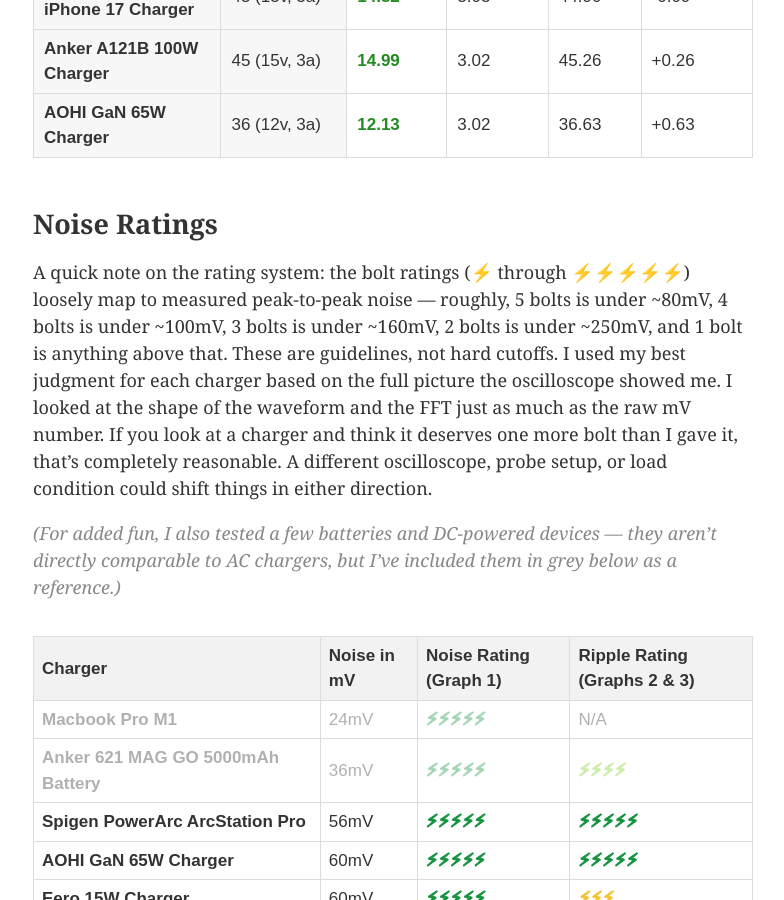
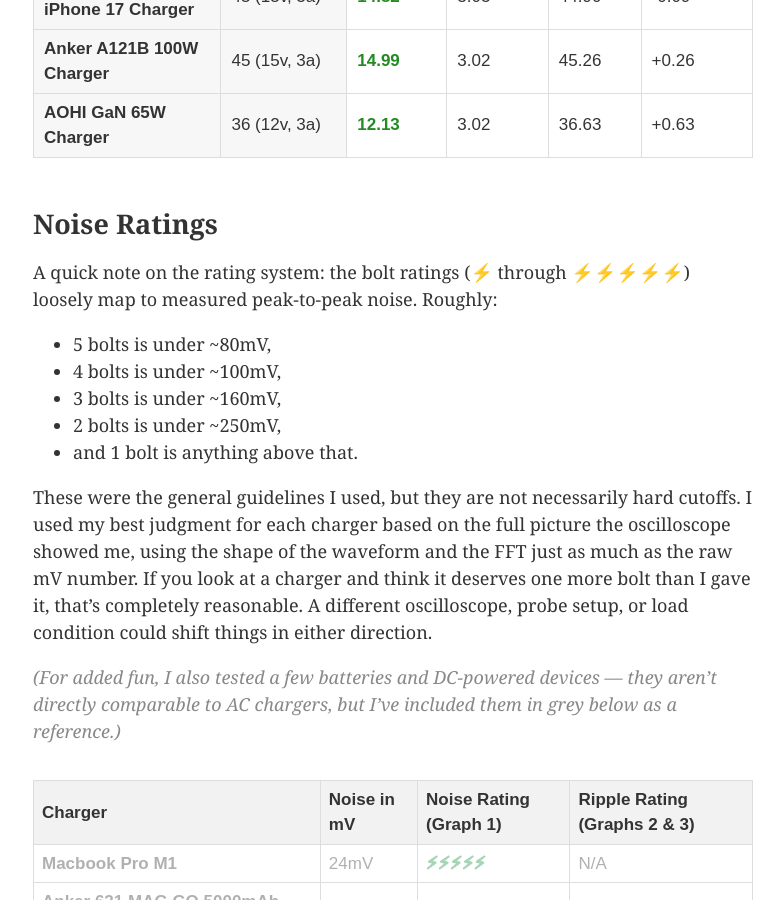
Before and after one commit to 0sps/sull1van.com, a Jekyll site: the page built from _posts/2026-01-19-a-dozen-chargers-in-the-lab.md, in a window 1280 px wide and 900 px high, scrolled down 5692 px. Shown: the whole window, without its empty margins (247-1031 px from the left). Built offline with Jekyll 4.4.1, drawn with Linux system fonts in a browser that asks for light colours.

Commit message:
Update 2026-01-19-a-dozen-chargers-in-the-lab.md

```diff
--- a/_posts/2026-01-19-a-dozen-chargers-in-the-lab.md
+++ b/_posts/2026-01-19-a-dozen-chargers-in-the-lab.md
@@ -505,7 +505,14 @@
 
 ## Noise Ratings
 
-A quick note on the rating system: the bolt ratings (⚡ through ⚡⚡⚡⚡⚡) loosely map to measured peak-to-peak noise — roughly, 5 bolts is under ~80mV, 4 bolts is under ~100mV, 3 bolts is under ~160mV, 2 bolts is under ~250mV, and 1 bolt is anything above that. These are guidelines, not hard cutoffs. I used my best judgment for each charger based on the full picture the oscilloscope showed me. I looked at the shape of the waveform and the FFT just as much as the raw mV number. If you look at a charger and think it deserves one more bolt than I gave it, that's completely reasonable. A different oscilloscope, probe setup, or load condition could shift things in either direction.
+A quick note on the rating system: the bolt ratings (⚡ through ⚡⚡⚡⚡⚡) loosely map to measured peak-to-peak noise. Roughly:
+- 5 bolts is under ~80mV,
+- 4 bolts is under ~100mV,
+- 3 bolts is under ~160mV,
+- 2 bolts is under ~250mV,
+- and 1 bolt is anything above that.
+
+These were the general guidelines I used, but they are not necessarily hard cutoffs. I used my best judgment for each charger based on the full picture the oscilloscope showed me, using the shape of the waveform and the FFT just as much as the raw mV number. If you look at a charger and think it deserves one more bolt than I gave it, that's completely reasonable. A different oscilloscope, probe setup, or load condition could shift things in either direction.
 
 <span style="color: #888; font-style: italic;">(For added fun, I also tested a few batteries and DC-powered devices — they aren’t directly comparable to AC chargers, but I’ve included them in grey below as a reference.)</span>
 
```
